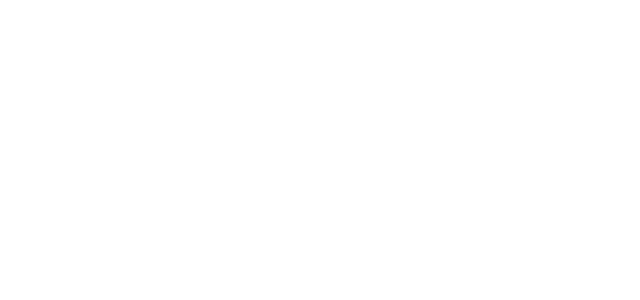
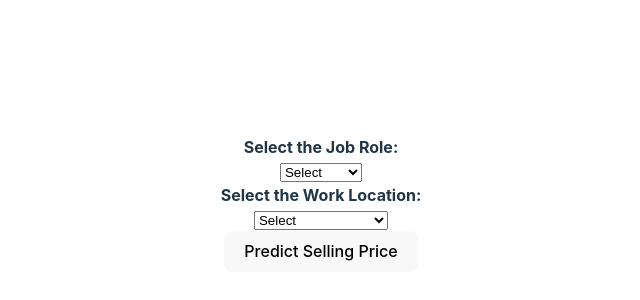
Before and after one commit to john-antony/EDP-Capstone, a React (Vite) app in the folder react/: page /predict in a window 1280 px wide. Before the commit this address had no page. Shown: the part 174-474 px from the top of the page, without its empty margins (319-959 px from the left). Built offline with nearby package versions, Linux system fonts and the light colour scheme.

Commit message:
created python flask server, connected model to react component, succesfully predicts and displays data

```diff
--- a/react/src/App.jsx
+++ b/react/src/App.jsx
@@ -1,6 +1,8 @@
 import { useState } from "react";
 import Login from "./components/Login";
 import Home from "./components/Home";
+import Prediction from "./components/Prediction";
+
 import RequireAuth from "./components/RequireAuth";
 import { AuthProvider } from "./hooks/AuthContext";
 import "./App.css";
@@ -22,6 +24,7 @@ function App() {
                 </RequireAuth>
               }
             />
+            <Route path="/predict" element={<Prediction />} />
           </Routes>
         </AuthProvider>
       </Router>
--- /dev/null
+++ b/react/src/components/Prediction.jsx
@@ -0,0 +1,138 @@
+import React, { useState } from "react";
+
+const Prediction = () => {
+  // State to manage loading state
+  const [isLoading, setIsloading] = useState(false);
+  const work_locations = [
+    "Hartford, CT",
+    "West Hartford, CT",
+    "Newington, CT",
+    "South Windsor, CT",
+    "New Haven, CT",
+    "Norwalk, CT",
+    "Manhattan, NY",
+    "Brooklyn, NY",
+    "Bronx, NY",
+    "Queens, NY",
+    "St Paul, MN",
+    "Chicago, IL",
+    "Atlanta, GA",
+    "Los Angeles, CA",
+    "Austin, TX",
+  ];
+  // State to manage form data
+  const [formData, setFormData] = useState({
+    job_role: "",
+    work_location: "",
+  });
+  const handlePredictClick = () => {
+    const url = `${import.meta.env.VITE_FLASK_API_URL}/predict`;
+    setIsloading(true);
+    const jsonData = JSON.stringify(formData);
+
+    // Fetch request to the Flask backend
+    fetch(url, {
+      headers: {
+        Accept: "application/json",
+        "Content-Type": "application/json",
+      },
+      method: "POST",
+      body: jsonData,
+    })
+      .then((response) => response.json())
+      .then((response) => {
+        setResult(response.Prediction);
+        setIsloading(false);
+        setShowSpan(true);
+      });
+  };
+
+  // State to manage prediction result
+  const [result, setResult] = useState("");
+  // State to manage displaying result
+  const [showSpan, setShowSpan] = useState(false);
+
+  const handleChange = (event) => {
+    const value = event.target.value;
+    const name = event.target.name;
+    let inputData = { ...formData };
+    inputData[name] = value;
+    setFormData(inputData);
+  };
+  return (
+    <div>
+      <form method="post" acceptCharset="utf-8" name="Modelform">
+        <div className="form-group">
+          <label>
+            <b>Select the Job Role:</b>
+          </label>
+          <br />
+          <select
+            className="selectpicker form-control"
+            id="job_role"
+            name="job_role"
+            value={formData.job_role}
+            onChange={handleChange}
+            required
+          >
+            <option value="" disabled>
+              Select
+            </option>
+            <option value="job_role_Employee">Employee</option>
+            <option value="job_role_Manager">Manager</option>
+            <option value="job_role_HR">HR</option>
+          </select>
+        </div>
+        <div className="form-group">
+          <label>
+            <b>Select the Work Location:</b>
+          </label>
+          <br />
+          <select
+            className="selectpicker form-control"
+            id="work_location"
+            name="work_location"
+            value={formData.work_location}
+            onChange={handleChange}
+            required
+          >
+            <option value="" disabled>
+              Select
+            </option>
+            {work_locations.map((work_loc) => (
+              <option value={`work_location_${work_loc}`}>{work_loc}</option>
+            ))}
+          </select>
+        </div>
+        <div className="form-group mt-3">
+          <button
+            className="btn btn-primary form-control"
+            disabled={isLoading}
+            onClick={!isLoading ? handlePredictClick : null}
+          >
+            Predict Selling Price
+          </button>
+        </div>
+      </form>
+      <br />
+      <div className="text-center">
+        <h4>
+          {showSpan && (
+            <span id="prediction">
+              {result && Object.keys(result).length !== 0 ? (
+                <p>
+                  The Predicted Salary is Salary: $
+                  {result.toString().replace(/\B(?=(\d{3})+(?!\d))/g, ",")}
+                </p>
+              ) : (
+                <p>Please fill out each field in the form completely</p>
+              )}
+            </span>
+          )}
+        </h4>
+      </div>
+    </div>
+  );
+};
+
+export default Prediction;
```
Also changed, not shown: 2 other files (tests, documents, lock files or other folders).
